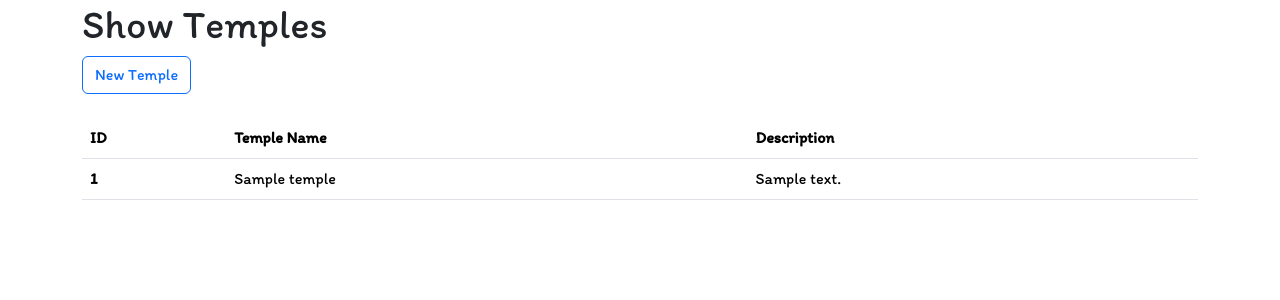
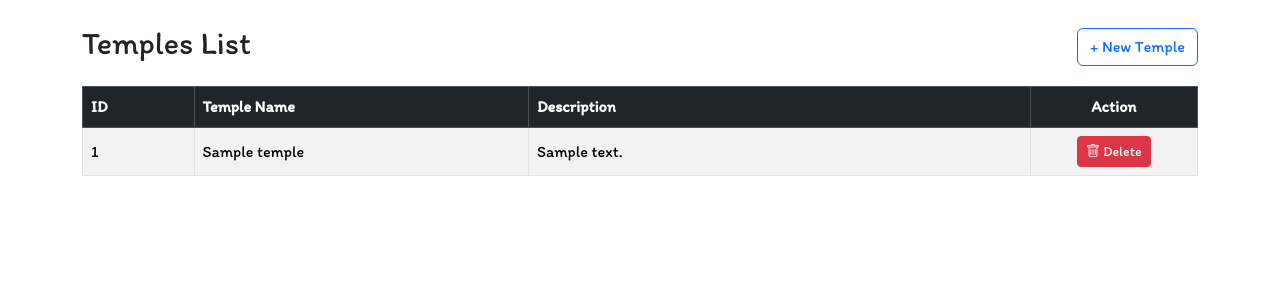
Before and after one commit to std67122420301-alt/ubon-candle-fest-2026, a Flask app: page /temples in a window 1280 px wide. Shown: the part 56-356 px from the top of the page. Run offline with Flask 3, Linux system fonts and the light colour scheme; a user stored in the database is signed in; tables that the repository leaves empty hold one stand-in row (values such as "Sample post").

Commit message:
เเก้

```diff
--- a/ubcf/routes.py
+++ b/ubcf/routes.py
@@ -182,3 +182,36 @@ def get_user_by_id(id):
 
 
     return jsonify(user)
+
+@app.route('/temples/delete/<int:id>', methods=['POST'])
+@login_required
+def delete_temple(id):
+    temple = db.session.get(Temple, id)
+    if temple:
+        # ลบไฟล์รูปภาพของต้นเทียนที่ผูกกับวัดนี้ก่อน
+        for candle in temple.candles:
+            img_path = os.path.join(app.root_path, 'static', 'images', candle.name)
+            if os.path.exists(img_path):
+                os.remove(img_path)
+            db.session.delete(candle)
+
+        db.session.delete(temple)
+        db.session.commit()
+        flash('Temple deleted successfully!', 'success')
+    return redirect(url_for('temples'))
+
+
+@app.route('/candles/delete/<int:id>', methods=['POST'])
+@login_required
+def delete_candle(id):
+    candle = db.session.get(Candle, id)
+    if candle:
+        # ลบไฟล์รูปภาพออกจากโฟลเดอร์ static/images
+        img_path = os.path.join(app.root_path, 'static', 'images', candle.name)
+        if os.path.exists(img_path):
+            os.remove(img_path)
+
+        db.session.delete(candle)
+        db.session.commit()
+        flash('Candle deleted successfully!', 'success')
+    return redirect(url_for('candles'))
--- a/ubcf/templates/temples/temples.html
+++ b/ubcf/templates/temples/temples.html
@@ -1,36 +1,44 @@
 {% extends 'layout.html' %}
 
 {% block title %}
-  {{title}}
+  {{ title }}
 {% endblock %}
 
 {% block content %}
-  <div class="container">
-    <h1>{{title}}</h1>
-    <a href="{{url_for('new_temple')}}" class="btn btn-outline-primary">New Temple</a>
-    <br>
-    <br>
-    <table class="table">
-      <thead>
+<div class="container mt-4">
+  <div class="d-flex justify-content-between align-items-center mb-3">
+    <h2>Temples List</h2>
+    <a href="{{ url_for('new_temple') }}" class="btn btn-outline-primary">+ New Temple</a>
+  </div>
+
+  <table class="table table-bordered table-striped align-middle">
+    <thead class="table-dark">
       <tr>
-          <th scope="col">ID</th>
-          <th scope="col">Temple Name</th>
-          <th scope="col">Description</th>
-
+        <th style="width: 10%;">ID</th>
+        <th style="width: 30%;">Temple Name</th>
+        <th>Description</th>
+        <th style="width: 15%;" class="text-center">Action</th>
       </tr>
     </thead>
     <tbody>
       {% for temple in temples %}
       <tr>
-            <th scope="row">{{loop.index}}</th>
-            <td>{{temple.name}}</td>
-            <td>{{temple.description}}</td>
-
+        <td>{{ temple.id }}</td>
+        <td>{{ temple.name }}</td>
+        <td>{{ temple.description or '-' }}</td>
+        <td class="text-center">
+          <form action="{{ url_for('delete_temple', id=temple.id) }}" method="POST" onsubmit="return confirm('Are you sure you want to delete this temple?');">
+            <button type="submit" class="btn btn-danger btn-sm">
+              <i class="bi bi-trash"></i> Delete
+            </button>
+          </form>
+        </td>
+      </tr>
+      {% else %}
+      <tr>
+        <td colspan="4" class="text-center text-muted">No temples found.</td>
       </tr>
       {% endfor %}
-
-
-
     </tbody>
   </table>
 </div>
```
Also changed, not shown: ubcf/templates/candles/candles.html (+30 -17 lines). Lines whose indentation alone changed are shown as unchanged.
